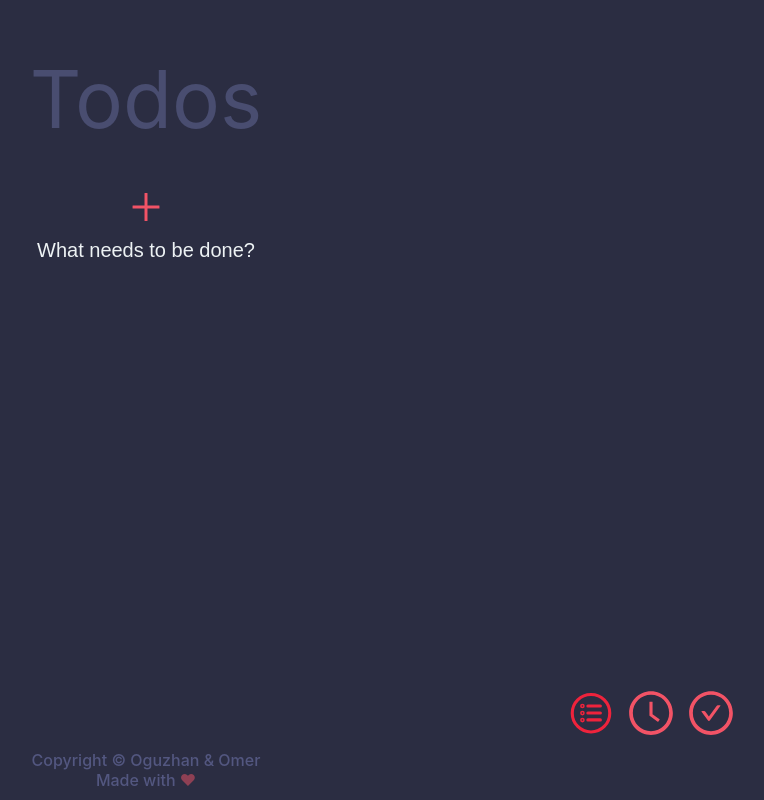
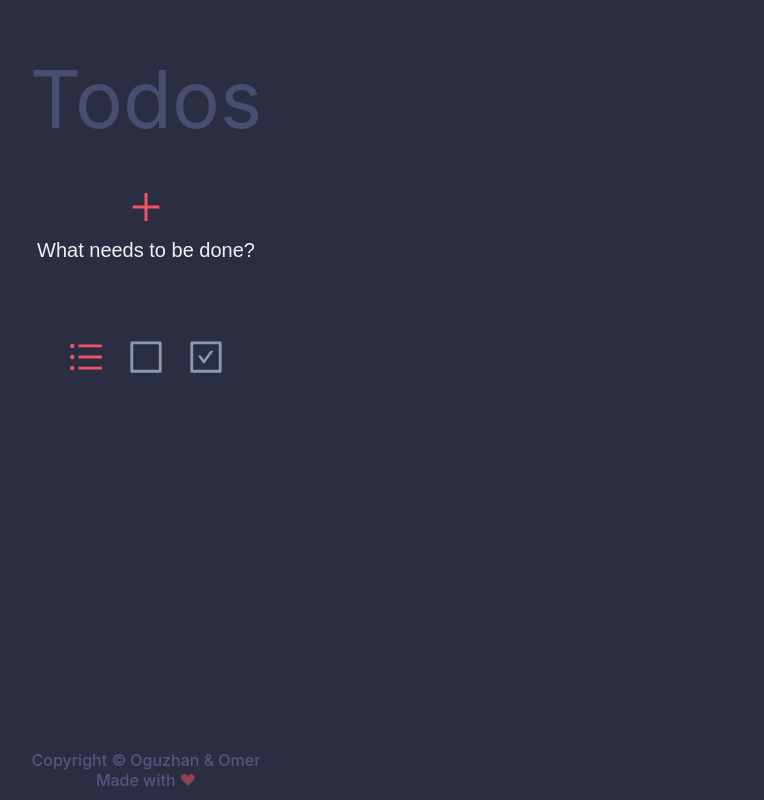
Before and after one commit to OzzyDm/todos-react, a React (Create React App) app: page / in a window 1280 px wide. Shown: the whole page, without its empty margins (494-1258 px from the left). Built offline with nearby package versions, Linux system fonts and the light colour scheme.

Commit message:
updated filter

```diff
--- a/src/App.js
+++ b/src/App.js
@@ -55,8 +55,8 @@ function App() {
     <ItemContext.Provider value={{ list: list, setList: setList }}>
       <Layout>
         <NewItem onAddItem={addItemHandler} />
+        <FilterListButton filter={filter} changeHandler={onOptionChange} />
         <ItemList items={list} filter={filter} />
-        <FilterListButton filter={filter} changeHandler={onOptionChange} />
       </Layout>
     </ItemContext.Provider>
   );
--- a/src/components/UI/FilterListButton.js
+++ b/src/components/UI/FilterListButton.js
@@ -1,6 +1,9 @@
 import styles from "./FilterListButton.module.scss";
-import { AiOutlineCheckCircle, AiOutlineClockCircle } from "react-icons/ai";
-import { IoListCircleOutline } from "react-icons/io5";
+import {
+  AiOutlineUnorderedList,
+  AiOutlineBorder,
+  AiOutlineCheckSquare,
+} from "react-icons/ai";
 
 function FilterListButton(props) {
   return (
@@ -15,7 +18,7 @@ function FilterListButton(props) {
         onChange={props.changeHandler}
       />
       <label htmlFor="all" className={styles.icon} title="All Todos">
-        <IoListCircleOutline />
+        <AiOutlineUnorderedList />
       </label>
       <input
         className={styles.button}
@@ -27,7 +30,7 @@ function FilterListButton(props) {
         onChange={props.changeHandler}
       />
       <label htmlFor="todo" className={styles.icon} title="Todos List">
-        <AiOutlineClockCircle />
+        <AiOutlineBorder />
       </label>
       <input
         className={styles.button}
@@ -39,7 +42,7 @@ function FilterListButton(props) {
         onChange={props.changeHandler}
       />
       <label htmlFor="completed" className={styles.icon} title="Completed List">
-        <AiOutlineCheckCircle />
+        <AiOutlineCheckSquare />
       </label>
     </div>
   );
--- a/src/components/UI/FilterListButton.module.scss
+++ b/src/components/UI/FilterListButton.module.scss
@@ -1,29 +1,28 @@
 @use "../../styles/main.scss";
 
 .section {
-  position: fixed;
   display: flex;
-  right: 5rem;
-  bottom: 5rem;
+  margin-bottom: 3rem;
 }
 
 .button {
-  width: 5rem;
-  height: 5rem;
   display: none;
 
   &:checked + label {
-    color: main.$color-tertiary;
+    color: main.$color-tertiary-light;
   }
 }
 
 .icon {
   display: inline-block;
-  font-size: 5rem;
-  padding-left: 1rem;
+  font-size: 4rem;
   cursor: pointer;
-  color: main.$color-tertiary-light;
+  color: main.$color-secondary;
   transition: all 0.2s;
+
+  &:not(:last-child) {
+    padding-right: 2rem;
+  }
 
   &:hover {
     transform: translateY(-0.3rem);
```
